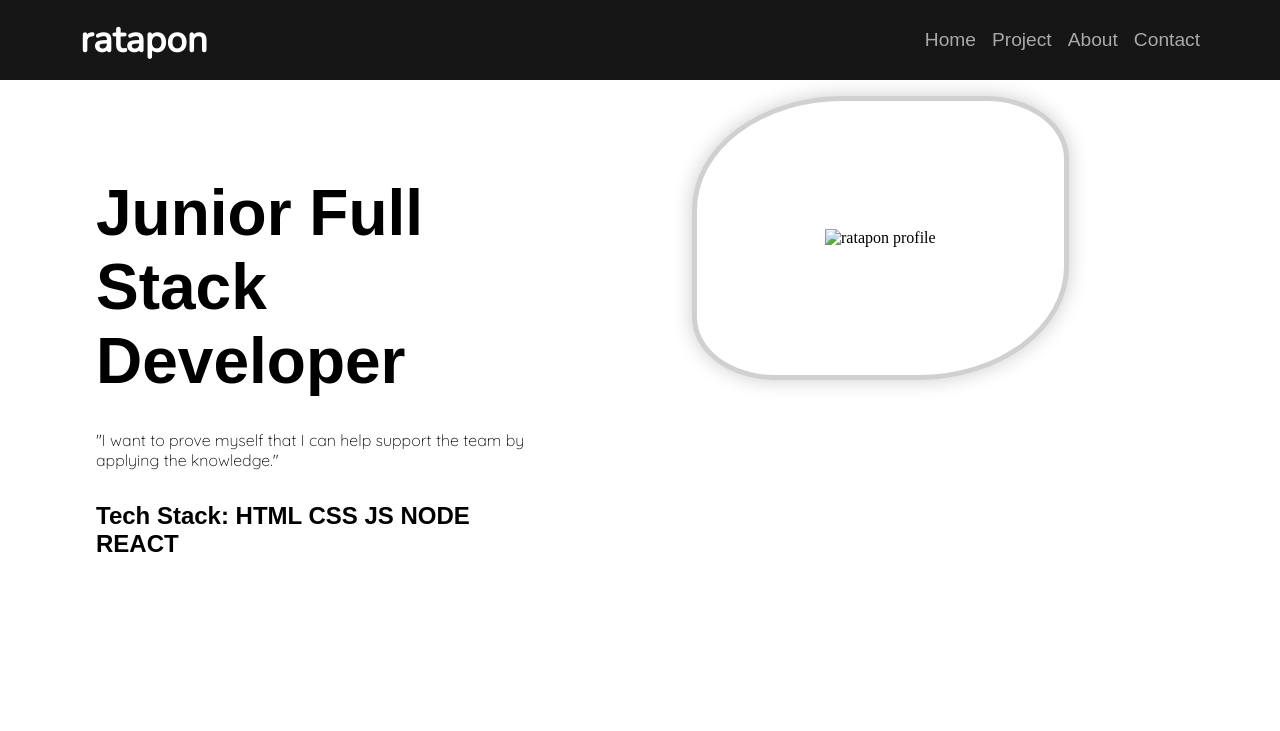
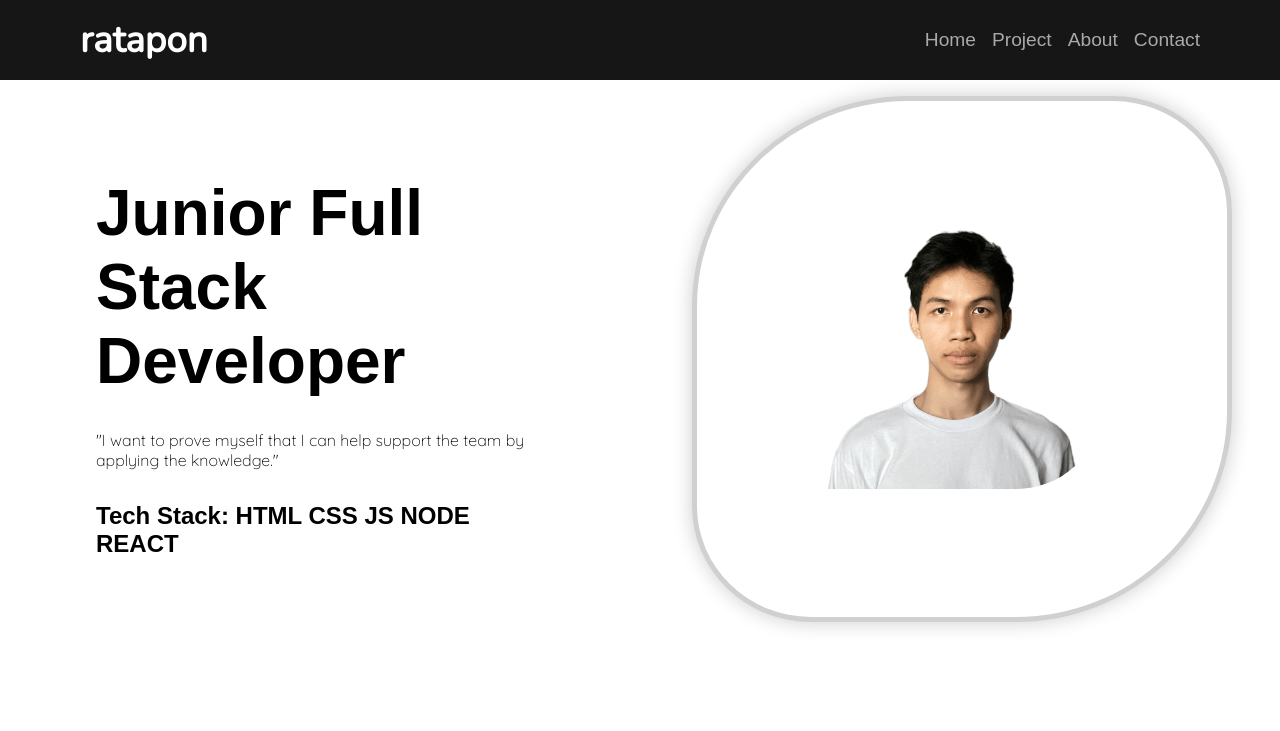
Before and after one commit to nopatar/html-css-port, a plain HTML site: page index.html in a window 1280 px wide. Shown: the top 731 px of the page. Drawn offline with nearby package versions, Linux system fonts and the light colour scheme; the site is published under a folder, as on GitHub Pages, so addresses that start at the root find nothing.

Commit message:
Update index.html

```diff
--- a/index.html
+++ b/index.html
@@ -37,7 +37,7 @@
                 </div>
             </div>
             <div class="main-cont-item">
-                <img src="/assets/img/pf.png" alt="ratapon profile">
+                <img src="pf.png" alt="ratapon profile">
             </div>
         </div>
     </section>
```
